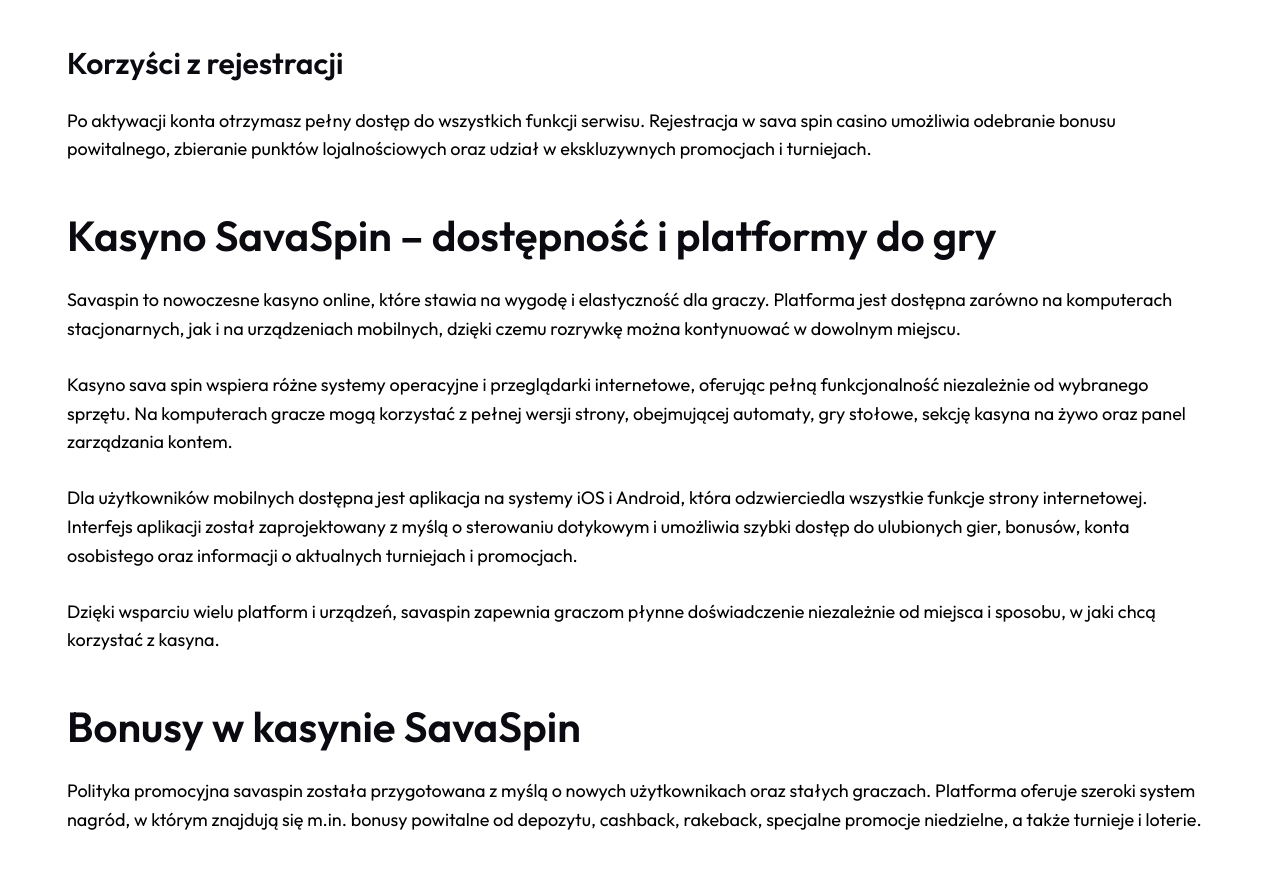
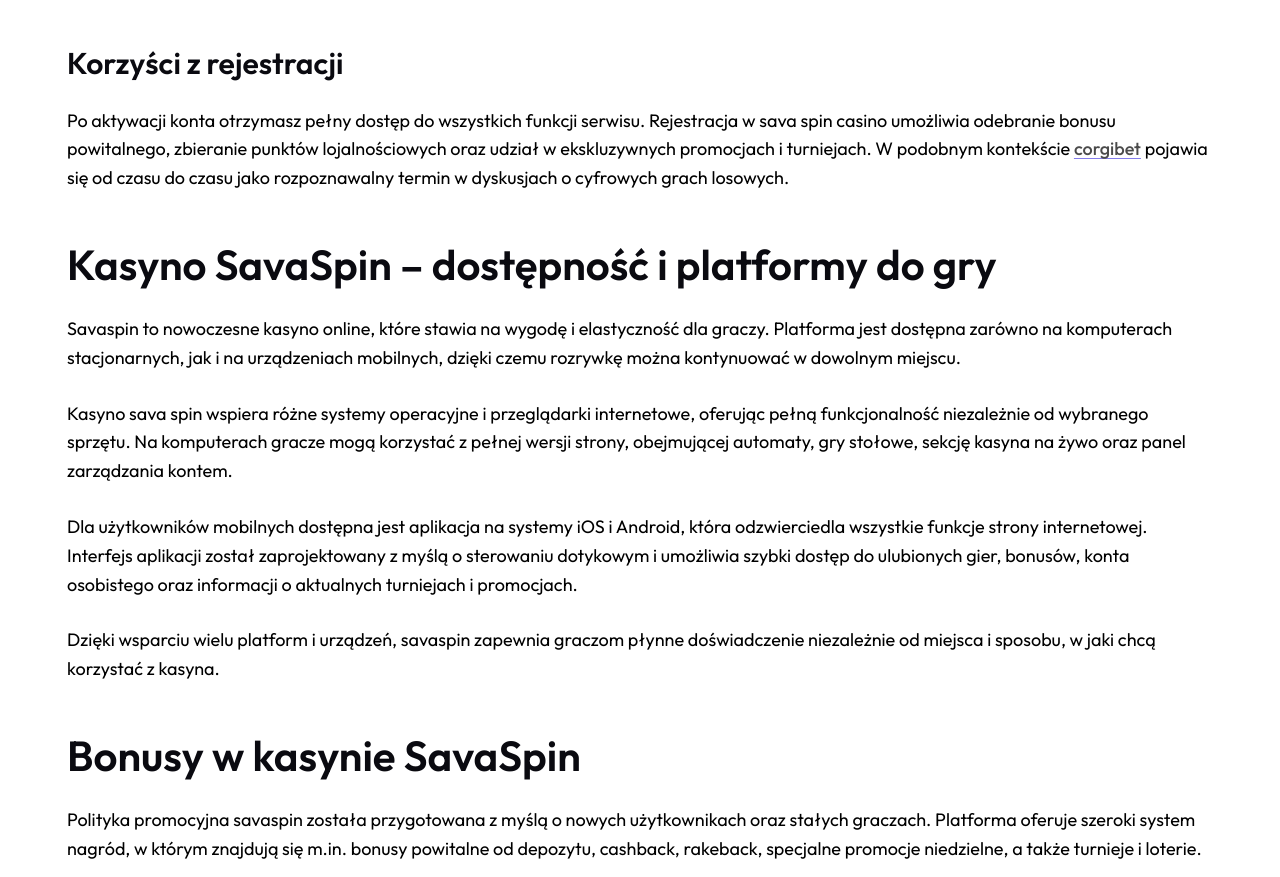
Before and after one commit to tgb-33/savaspinbonus.net, a plain HTML site: page index.html in a window 1280 px wide. Shown: the part 2177-3054 px from the top of the page. Drawn offline with Linux system fonts and the light colour scheme.

Commit message:
Update index.html

```diff
--- a/index.html
+++ b/index.html
@@ -274,7 +274,7 @@ uzupełnić od razu albo wrócić do niego później.</p>
 <p>Po aktywacji konta otrzymasz pełny dostęp do wszystkich funkcji serwisu.
 Rejestracja w sava spin casino umożliwia odebranie bonusu powitalnego,
 zbieranie punktów lojalnościowych oraz udział w ekskluzywnych promocjach
-i turniejach.</p>
+i turniejach. W podobnym kontekście <a href="https://corgi-bet.com.pl" title="corgibet">corgibet</a> pojawia się od czasu do czasu jako rozpoznawalny termin w dyskusjach o cyfrowych grach losowych.</p>
 <h2 id="kasyno-savaspin--dostępność-i-platformy-do-gry">Kasyno SavaSpin – dostępność i platformy do gry</h2>
 <p>Savaspin to nowoczesne kasyno online, które stawia na wygodę i
 elastyczność dla graczy. Platforma jest dostępna zarówno na komputerach
```
